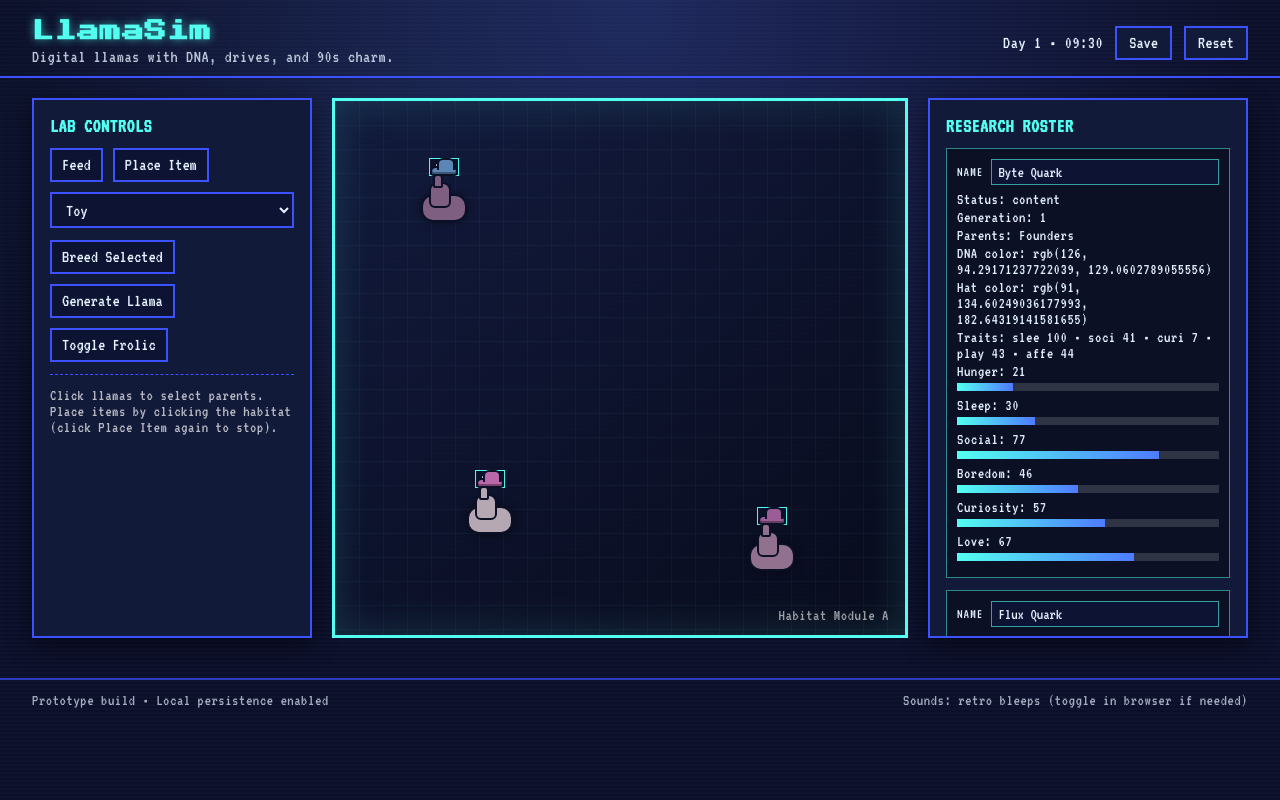
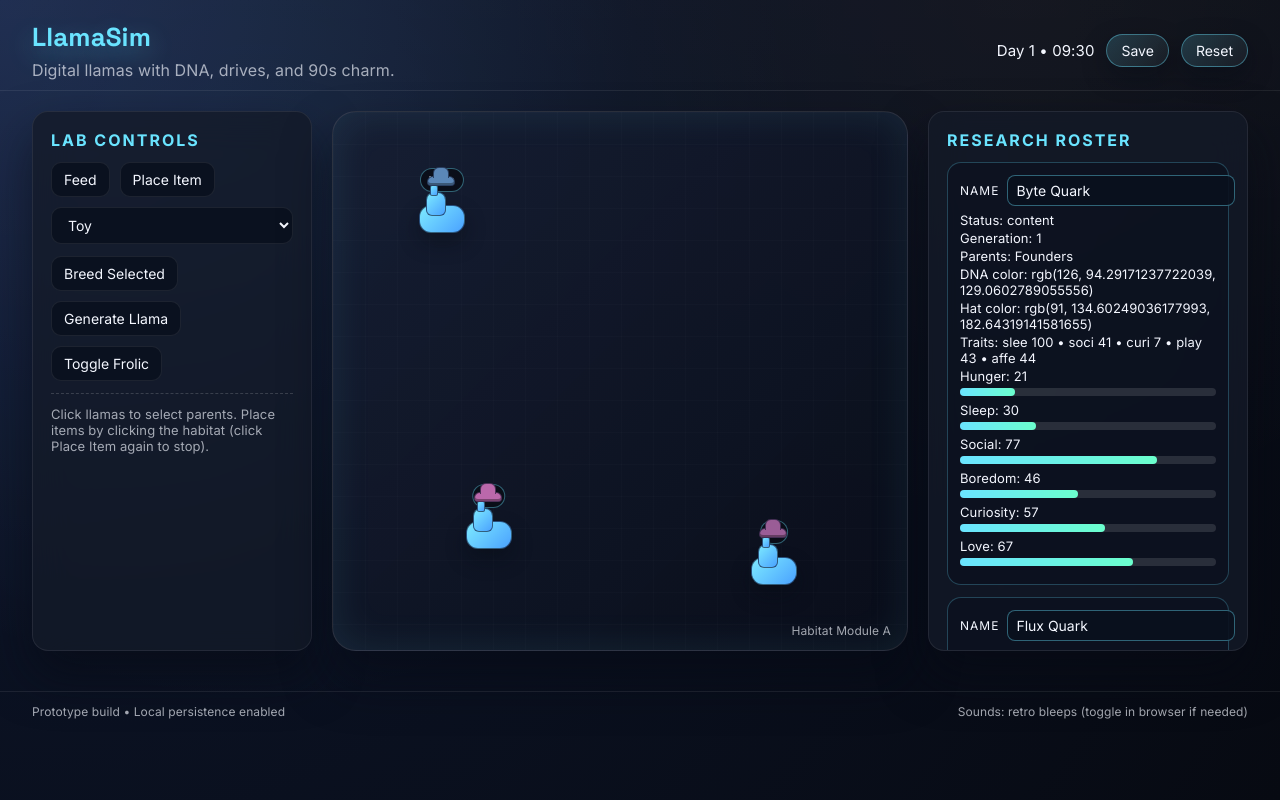
Before and after one commit to justindarnell/testing_codex, a plain HTML site: page index.html in a window 1280 px wide. Drawn offline with Linux system fonts and the light colour scheme.

Commit message:
Refresh UI with modern visuals

```diff
--- a/styles.css
+++ b/styles.css
@@ -1,14 +1,16 @@
-@import url('https://fonts.googleapis.com/css2?family=Press+Start+2P&family=VT323&display=swap');
+@import url('https://fonts.googleapis.com/css2?family=Inter:wght@400;500;600;700&family=Space+Grotesk:wght@500;600;700&display=swap');
 
 :root {
-  --bg: #0b0f2a;
-  --panel: #121a3a;
-  --panel-border: #3d52ff;
-  --accent: #52fff0;
-  --accent-soft: rgba(82, 255, 240, 0.2);
-  --text: #e4f1ff;
-  --warning: #ffb84c;
-  --shadow: rgba(0, 0, 0, 0.45);
+  --bg: #090c15;
+  --bg-elevated: #101522;
+  --panel: rgba(20, 26, 40, 0.78);
+  --panel-border: rgba(255, 255, 255, 0.08);
+  --accent: #6ae4ff;
+  --accent-soft: rgba(106, 228, 255, 0.18);
+  --text: #f4f7ff;
+  --muted: rgba(244, 247, 255, 0.65);
+  --warning: #ffb454;
+  --shadow: rgba(6, 10, 20, 0.6);
 }
 
 * {
@@ -18,26 +20,21 @@
 body {
   margin: 0;
   min-height: 100vh;
-  background: radial-gradient(circle at top, #1d275c, #0b0f2a 60%);
+  background: radial-gradient(circle at top left, #1b274b 0%, #0b1223 42%, #070a12 100%);
   color: var(--text);
-  font-family: 'VT323', monospace;
-  letter-spacing: 0.5px;
+  font-family: 'Inter', sans-serif;
+  letter-spacing: 0.1px;
 }
 
 .crt-overlay {
   position: fixed;
   inset: 0;
-  background: repeating-linear-gradient(
-      to bottom,
-      rgba(255, 255, 255, 0.04),
-      rgba(255, 255, 255, 0.04) 2px,
-      rgba(0, 0, 0, 0) 2px,
-      rgba(0, 0, 0, 0) 4px
-    ),
-    radial-gradient(circle at 30% 20%, rgba(82, 255, 240, 0.08), transparent 40%);
+  background: radial-gradient(circle at 20% 20%, rgba(106, 228, 255, 0.12), transparent 45%),
+    radial-gradient(circle at 80% 0%, rgba(255, 180, 84, 0.08), transparent 40%),
+    linear-gradient(180deg, rgba(255, 255, 255, 0.04), transparent 45%);
   pointer-events: none;
   mix-blend-mode: screen;
-  opacity: 0.35;
+  opacity: 0.4;
   z-index: 0;
 }
 
@@ -45,46 +42,49 @@ body {
   display: flex;
   justify-content: space-between;
   padding: 20px 32px 10px;
-  border-bottom: 2px solid var(--panel-border);
+  border-bottom: 1px solid rgba(255, 255, 255, 0.08);
   position: relative;
   z-index: 1;
 }
 
 .title-block h1 {
-  font-family: 'Press Start 2P', cursive;
-  font-size: 22px;
+  font-family: 'Space Grotesk', sans-serif;
+  font-size: 26px;
   margin: 0 0 6px;
   color: var(--accent);
-  text-shadow: 0 0 8px rgba(82, 255, 240, 0.6);
+  text-shadow: 0 8px 24px rgba(106, 228, 255, 0.4);
 }
 
 .title-block p {
   margin: 0;
-  font-size: 18px;
-  opacity: 0.8;
+  font-size: 16px;
+  color: var(--muted);
 }
 
 .status-block {
   display: flex;
   align-items: center;
   gap: 12px;
-  font-size: 18px;
+  font-size: 15px;
 }
 
 .status-block button {
-  background: var(--panel);
-  border: 2px solid var(--panel-border);
+  background: linear-gradient(135deg, rgba(106, 228, 255, 0.18), rgba(255, 255, 255, 0.04));
+  border: 1px solid rgba(106, 228, 255, 0.4);
   color: var(--text);
-  font-family: 'VT323', monospace;
-  font-size: 18px;
-  padding: 6px 12px;
+  font-family: 'Inter', sans-serif;
+  font-size: 14px;
+  padding: 7px 14px;
   cursor: pointer;
-  transition: transform 0.1s ease, box-shadow 0.2s ease;
+  border-radius: 999px;
+  box-shadow: 0 10px 24px rgba(6, 10, 20, 0.4);
+  transition: transform 0.1s ease, box-shadow 0.2s ease, border-color 0.2s ease;
 }
 
 .status-block button:hover {
   transform: translateY(-1px);
-  box-shadow: 0 0 8px var(--accent-soft);
+  box-shadow: 0 12px 30px rgba(106, 228, 255, 0.25);
+  border-color: rgba(106, 228, 255, 0.65);
 }
 
 .layout {
@@ -98,17 +98,20 @@ body {
 
 .panel {
   background: var(--panel);
-  border: 2px solid var(--panel-border);
-  box-shadow: 0 8px 24px var(--shadow);
-  padding: 16px;
+  border: 1px solid var(--panel-border);
+  backdrop-filter: blur(18px);
+  box-shadow: 0 24px 48px var(--shadow);
+  padding: 18px;
   min-height: 200px;
+  border-radius: 16px;
 }
 
 .panel h2 {
   margin: 0 0 12px;
-  font-size: 20px;
+  font-size: 16px;
   color: var(--accent);
   text-transform: uppercase;
+  letter-spacing: 2px;
 }
 
 .controls .control-row {
@@ -120,13 +123,22 @@ body {
 
 .controls button,
 .controls select {
-  background: #0d1333;
-  border: 2px solid var(--panel-border);
+  background: rgba(11, 17, 31, 0.9);
+  border: 1px solid rgba(255, 255, 255, 0.08);
   color: var(--text);
-  font-family: 'VT323', monospace;
-  font-size: 18px;
-  padding: 6px 10px;
+  font-family: 'Inter', sans-serif;
+  font-size: 14px;
+  padding: 8px 12px;
   cursor: pointer;
+  border-radius: 10px;
+  transition: border-color 0.2s ease, box-shadow 0.2s ease, transform 0.1s ease;
+}
+
+.controls button:hover,
+.controls select:hover {
+  border-color: rgba(106, 228, 255, 0.45);
+  box-shadow: 0 12px 20px rgba(6, 10, 20, 0.35);
+  transform: translateY(-1px);
 }
 
 .controls select {
@@ -134,51 +146,52 @@ body {
 }
 
 .hint {
-  font-size: 16px;
-  color: rgba(255, 255, 255, 0.7);
-  border-top: 1px dashed var(--panel-border);
+  font-size: 13px;
+  color: var(--muted);
+  border-top: 1px dashed rgba(255, 255, 255, 0.16);
   padding-top: 12px;
 }
 
 .habitat {
   position: relative;
   height: 540px;
-  border: 3px solid var(--accent);
-  box-shadow: inset 0 0 40px rgba(82, 255, 240, 0.15);
-  background: linear-gradient(135deg, rgba(17, 25, 58, 0.8), rgba(9, 12, 28, 0.9));
+  border: 1px solid rgba(255, 255, 255, 0.12);
+  border-radius: 24px;
+  box-shadow: inset 0 0 40px rgba(106, 228, 255, 0.1), 0 28px 48px rgba(6, 10, 20, 0.55);
+  background: linear-gradient(135deg, rgba(22, 30, 51, 0.9), rgba(10, 14, 26, 0.95));
   overflow: hidden;
 }
 
 .habitat.placing {
   cursor: crosshair;
-  box-shadow: inset 0 0 40px rgba(82, 255, 240, 0.15), 0 0 20px rgba(255, 184, 76, 0.6);
-  border-color: var(--warning);
+  box-shadow: inset 0 0 40px rgba(106, 228, 255, 0.18), 0 0 20px rgba(255, 180, 84, 0.45);
+  border-color: rgba(255, 180, 84, 0.8);
 }
 
 .habitat-grid {
   position: absolute;
   inset: 0;
-  background-image: linear-gradient(rgba(82, 255, 240, 0.08) 1px, transparent 1px),
-    linear-gradient(90deg, rgba(82, 255, 240, 0.08) 1px, transparent 1px);
-  background-size: 24px 24px;
-  opacity: 0.5;
+  background-image: linear-gradient(rgba(255, 255, 255, 0.04) 1px, transparent 1px),
+    linear-gradient(90deg, rgba(255, 255, 255, 0.04) 1px, transparent 1px);
+  background-size: 32px 32px;
+  opacity: 0.4;
 }
 
 .habitat-label {
   position: absolute;
   bottom: 12px;
   right: 16px;
-  font-size: 16px;
-  color: rgba(255, 255, 255, 0.6);
+  font-size: 12px;
+  color: var(--muted);
 }
 
 .llama {
   position: absolute;
   width: 46px;
   height: 28px;
-  border: 2px solid #0b1027;
-  background: var(--accent);
-  box-shadow: 0 0 10px rgba(0, 0, 0, 0.5);
+  border: 1px solid rgba(11, 16, 39, 0.6);
+  background: linear-gradient(135deg, #7deaff, #4aa2ff);
+  box-shadow: 0 10px 20px rgba(6, 10, 20, 0.45);
   image-rendering: pixelated;
   cursor: pointer;
   border-radius: 12px;
@@ -191,7 +204,7 @@ body {
   height: 22px;
   left: 6px;
   top: -14px;
-  border: 2px solid #0b1027;
+  border: 1px solid rgba(11, 16, 39, 0.6);
   background: inherit;
   border-radius: 8px 8px 6px 6px;
 }
@@ -204,7 +217,7 @@ body {
   left: 10px;
   top: -22px;
   background: inherit;
-  border: 2px solid #0b1027;
+  border: 1px solid rgba(11, 16, 39, 0.6);
   border-radius: 4px 4px 2px 2px;
   box-shadow: 12px 0 0 0 inherit;
 }
@@ -215,7 +228,7 @@ body {
   height: 10px;
   left: 7px;
   top: -30px;
-  border: 2px solid #0b1027;
+  border: 1px solid rgba(11, 16, 39, 0.6);
   border-radius: 6px 6px 4px 4px;
   box-shadow: inset 0 -2px 0 rgba(0, 0, 0, 0.35);
   z-index: 2;
@@ -228,7 +241,7 @@ body {
   height: 10px;
   left: 5px;
   top: -10px;
-  border: 2px solid #0b1027;
+  border: 1px solid rgba(11, 16, 39, 0.6);
   border-bottom: none;
   border-radius: 6px 6px 0 0;
   background: inherit;
@@ -236,7 +249,7 @@ body {
 
 .llama.selected {
   outline: 3px solid var(--warning);
-  box-shadow: 0 0 16px rgba(255, 184, 76, 0.8);
+  box-shadow: 0 0 18px rgba(255, 180, 84, 0.7);
 }
 
 .llama .bubble {
@@ -244,11 +257,12 @@ body {
   top: -38px;
   left: 50%;
   transform: translateX(-50%);
-  background: rgba(12, 18, 42, 0.9);
-  border: 1px solid var(--accent);
-  padding: 2px 6px;
-  font-size: 12px;
+  background: rgba(10, 14, 24, 0.9);
+  border: 1px solid rgba(106, 228, 255, 0.4);
+  padding: 4px 8px;
+  font-size: 11px;
   white-space: nowrap;
+  border-radius: 999px;
 }
 
 .llama.frolic {
@@ -264,11 +278,12 @@ body {
   position: absolute;
   width: 28px;
   height: 28px;
-  border: 2px dashed var(--accent);
+  border: 1px dashed rgba(106, 228, 255, 0.6);
   display: grid;
   place-items: center;
-  font-size: 16px;
-  background: rgba(18, 26, 58, 0.7);
+  font-size: 14px;
+  background: rgba(18, 26, 58, 0.5);
+  border-radius: 10px;
 }
 
 .item.food {
@@ -299,11 +314,18 @@ body {
 }
 
 .llama-card {
-  border: 1px solid rgba(82, 255, 240, 0.5);
-  padding: 10px;
-  background: rgba(9, 12, 28, 0.7);
+  border: 1px solid rgba(106, 228, 255, 0.25);
+  padding: 12px;
+  background: rgba(12, 16, 30, 0.7);
   cursor: pointer;
-  transition: box-shadow 0.2s ease;
+  transition: box-shadow 0.2s ease, border-color 0.2s ease, transform 0.1s ease;
+  border-radius: 14px;
+}
+
+.llama-card:hover {
+  transform: translateY(-2px);
+  box-shadow: 0 12px 24px rgba(6, 10, 20, 0.4);
+  border-color: rgba(106, 228, 255, 0.5);
 }
 
 .llama-card.dead {
@@ -321,41 +343,44 @@ body {
   align-items: center;
   gap: 8px;
   margin-bottom: 6px;
-  font-size: 16px;
+  font-size: 14px;
 }
 
 .llama-name-row label {
   text-transform: uppercase;
   letter-spacing: 1px;
-  font-size: 14px;
+  font-size: 12px;
 }
 
 .llama-name-row input {
   flex: 1;
-  background: #0d1333;
-  border: 1px solid rgba(82, 255, 240, 0.6);
+  background: rgba(11, 17, 31, 0.9);
+  border: 1px solid rgba(106, 228, 255, 0.4);
   color: var(--text);
-  font-family: 'VT323', monospace;
-  font-size: 16px;
-  padding: 4px 6px;
+  font-family: 'Inter', sans-serif;
+  font-size: 14px;
+  padding: 6px 8px;
+  border-radius: 8px;
 }
 
 .llama-card p {
   margin: 2px 0;
-  font-size: 16px;
+  font-size: 13px;
 }
 
 .drive-bar {
   height: 8px;
-  background: rgba(255, 255, 255, 0.15);
+  background: rgba(255, 255, 255, 0.12);
   margin: 4px 0 6px;
   position: relative;
+  border-radius: 999px;
 }
 
 .drive-bar span {
   position: absolute;
   inset: 0;
-  background: linear-gradient(90deg, var(--accent), #4f7bff);
+  background: linear-gradient(90deg, var(--accent), #6bffcd);
+  border-radius: 999px;
 }
 
 @keyframes hop {
@@ -370,11 +395,11 @@ body {
 
 .footer {
   padding: 12px 32px 24px;
-  border-top: 2px solid var(--panel-border);
+  border-top: 1px solid rgba(255, 255, 255, 0.08);
   display: flex;
   justify-content: space-between;
-  font-size: 16px;
-  opacity: 0.7;
+  font-size: 12px;
+  color: var(--muted);
   position: relative;
   z-index: 1;
 }
```
